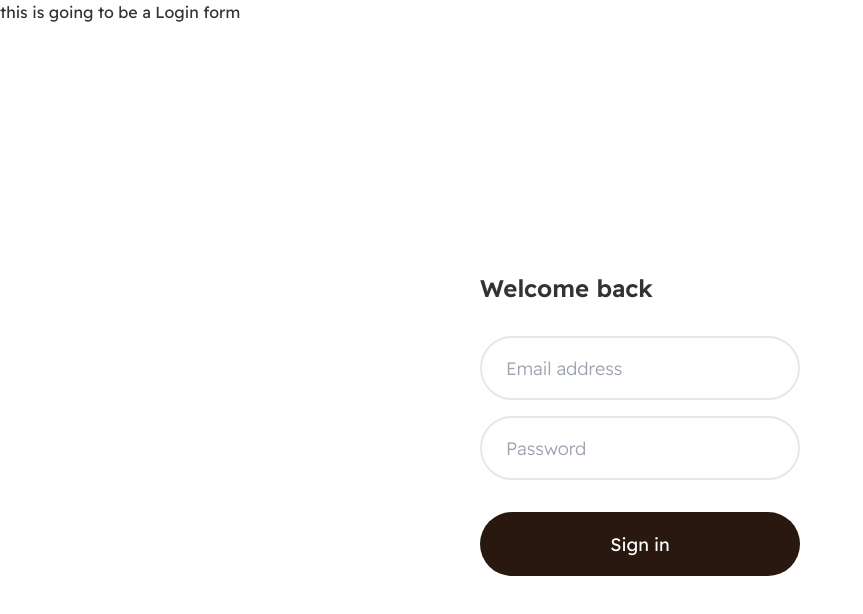
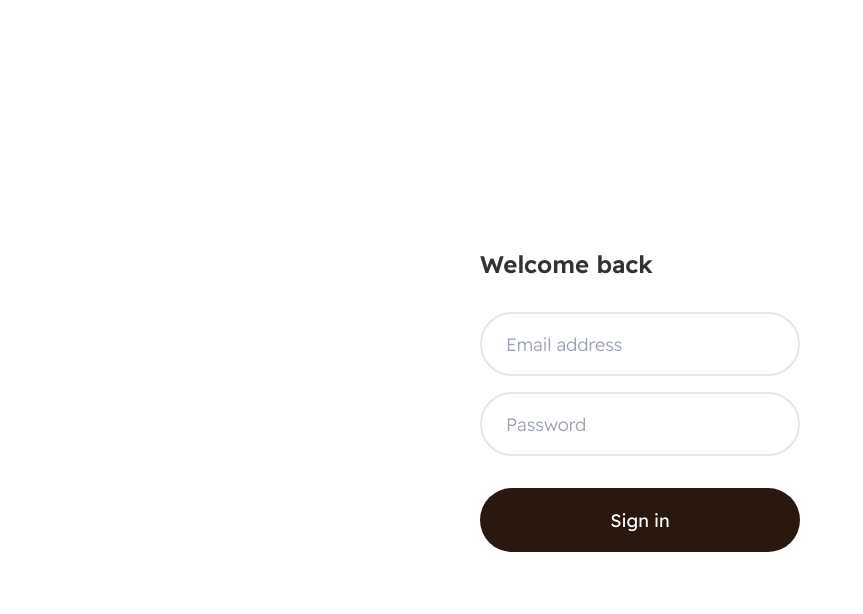
Before and after one commit to SamuelShally/ekko, a React (Create React App) app in the folder frontend/: page /login in a window 1280 px wide. Shown: the top 614 px of the page, without its empty margins (0-863 px from the left). Built offline with nearby package versions, Linux system fonts and the light colour scheme.

Commit message:
cleared unnecessary text

```diff
--- a/frontend/src/routes/login.jsx
+++ b/frontend/src/routes/login.jsx
@@ -3,7 +3,6 @@ const Login = () => {
 
     return (
       <div className="login">
-        <h1>this is going to be a Login form</h1>
         <LoginForm />
       </div>
     );
```
